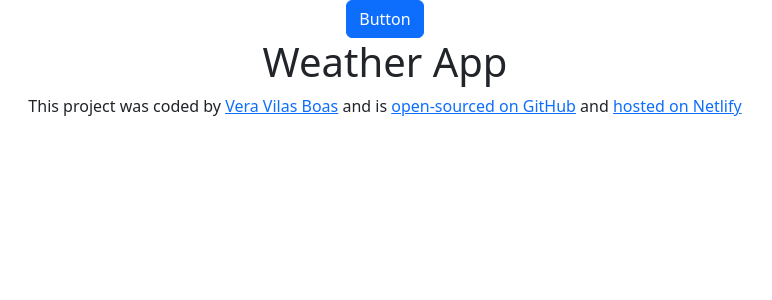
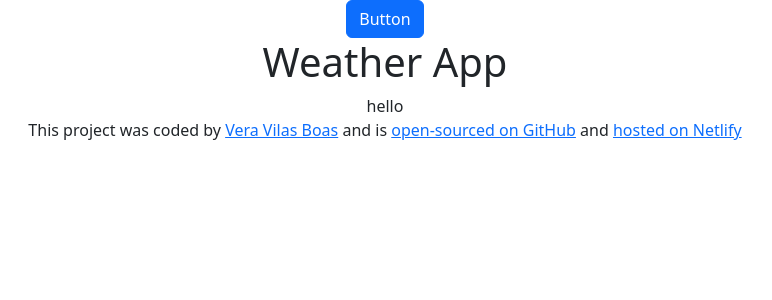
Before and after one commit to Verahvilasboas/my-app, a React (Create React App) app: page / in a window 1280 px wide. Shown: the top 300 px of the page, without its empty margins (255-1027 px from the left). Built offline with nearby package versions, Linux system fonts and the light colour scheme.

Commit message:
added new page

```diff
--- a/src/App.js
+++ b/src/App.js
@@ -6,10 +6,12 @@ export default function App() {
   return (
     <div className="App">
       <div className="container">
+
         <button class="btn btn-primary" type="submit">
           Button
         </button>
         <h1>Weather App</h1>
+        <Weather/>
         <footer>
           This project was coded by{" "}
           <a
--- a/src/Weather.js
+++ b/src/Weather.js
@@ -0,0 +1,8 @@
+import react from "react";
+ export default function Weather(){
+    return (
+        <div>
+            hello
+        </div>
+    )
+ }
```
